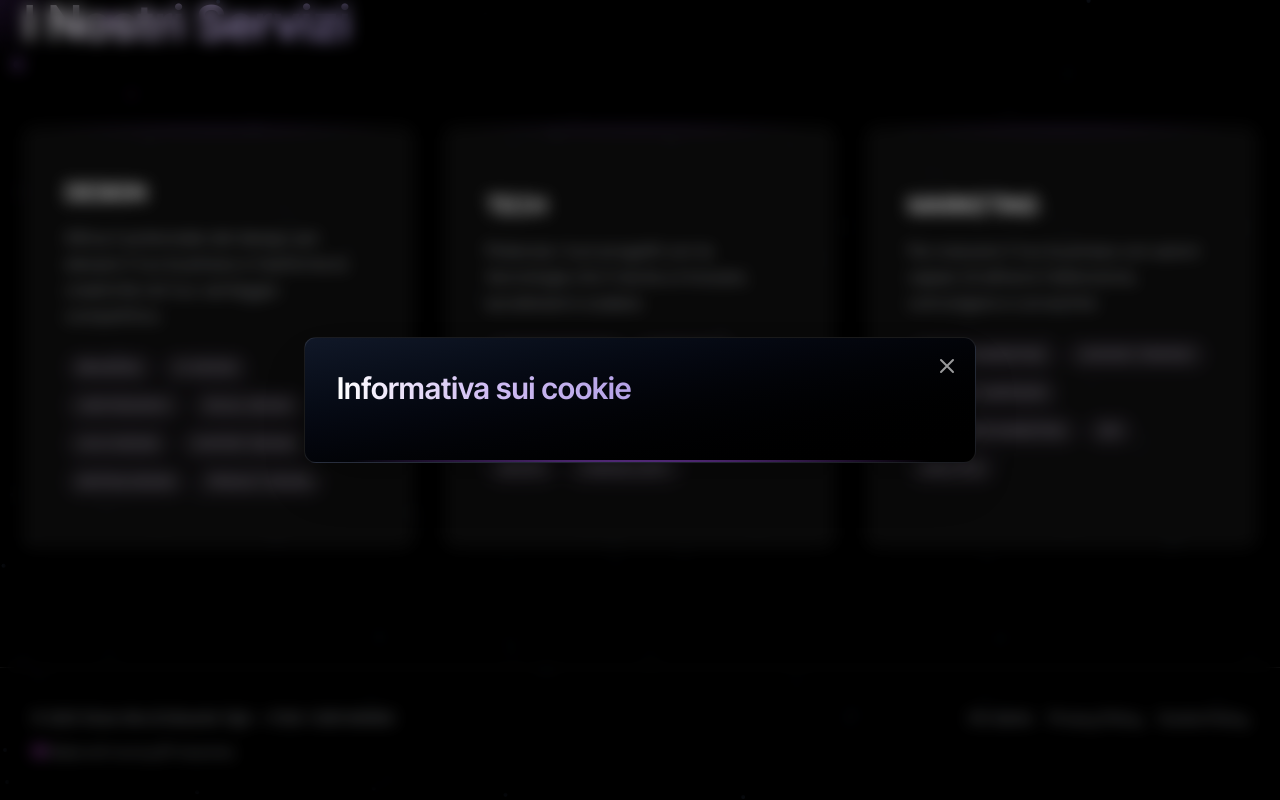
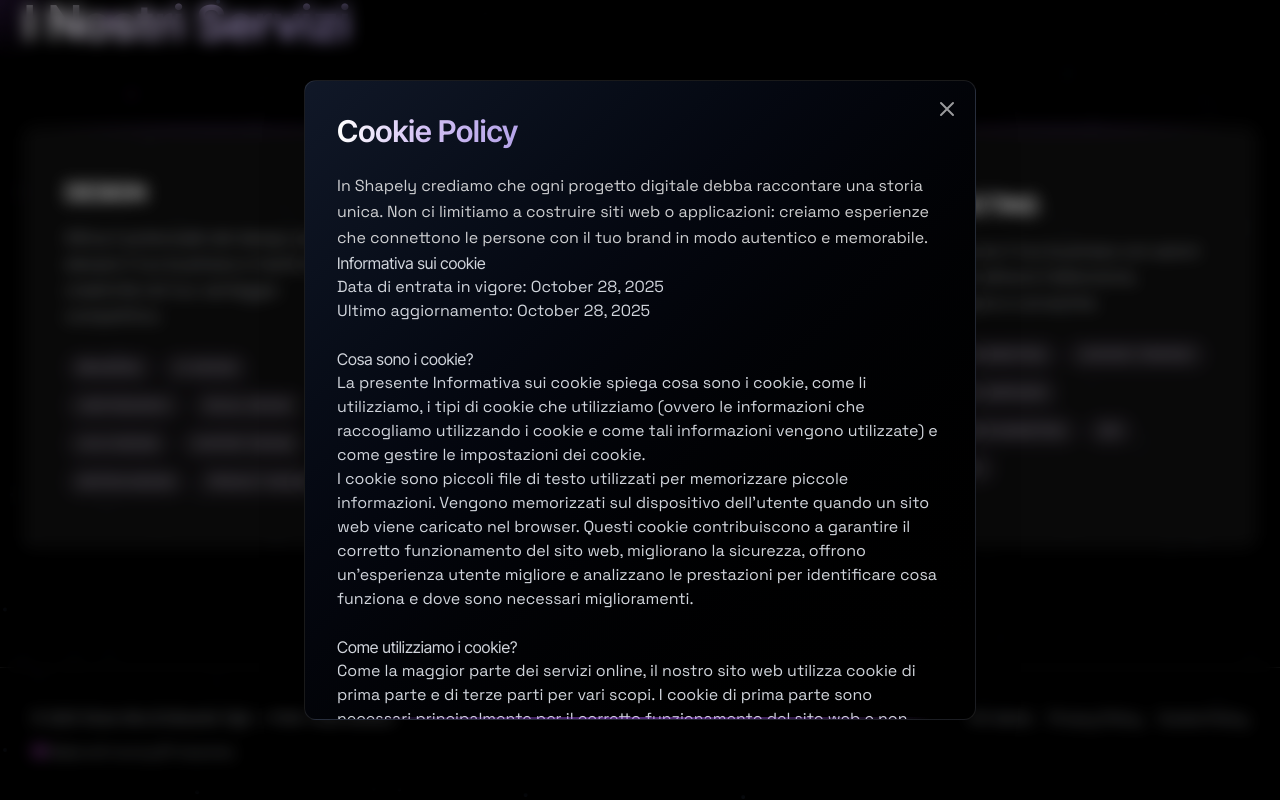
Before and after one commit to edotaje/shapely, a React (Vite) app: page / in a window 1280 px wide. Both pictures are taken after a click on the button "Cookie Policy". Shown: the part 1439-2239 px from the top of the page. Built offline with nearby package versions, Linux system fonts and the light colour scheme.

Commit message:
FIX cookie policy

```diff
--- a/src/components/layout/Footer.tsx
+++ b/src/components/layout/Footer.tsx
@@ -26,27 +26,6 @@ export default function Footer() {
             window.removeEventListener('hashchange', handleHashChange);
         };
     }, []);
-
-    // Carica lo script CookieYes quando il modal è aperto
-    useEffect(() => {
-        if (isCookieModalOpen) {
-            const script = document.createElement('script');
-            script.id = 'cky-cookie-policy';
-            script.type = 'text/javascript';
-            script.src = 'https://cdn-cookieyes.com/client_data/5776a8a9de613bf46d2a673b/cookie-policy/script.js';
-            script.async = true;
-
-            document.body.appendChild(script);
-
-            return () => {
-                // Rimuovi lo script quando il modal viene chiuso
-                const existingScript = document.getElementById('cky-cookie-policy');
-                if (existingScript) {
-                    existingScript.remove();
-                }
-            };
-        }
-    }, [isCookieModalOpen]);
 
     return (
         <footer className="py-10 border-t border-[#222]">
@@ -89,11 +68,51 @@ export default function Footer() {
 
             {/* Modal Cookie Policy */}
             <Modal isOpen={isCookieModalOpen} onClose={() => setIsCookieModalOpen(false)}>
-                <h3 className="text-3xl font-semibold gradient-text mb-6 w-fit">Informativa sui cookie</h3>
+                <h3 className="text-3xl font-semibold gradient-text mb-6 w-fit">Cookie Policy</h3>
                 <div className="text-white/80 space-y-4 leading-relaxed">
-                    {/* Contenitore per CookieYes cookie policy */}
-                    <div id="cookie-policy-container"></div>
+                    <p>
+                        In Shapely crediamo che ogni progetto digitale debba raccontare una storia unica.
+                        Non ci limitiamo a costruire siti web o applicazioni: creiamo esperienze che
+                        connettono le persone con il tuo brand in modo autentico e memorabile.
+                    </p>
                 </div>
+
+                {/* Start CookieYes cookie policy */}
+                <style>{`
+  a.cky-banner-element {
+    padding: 8px 30px;
+    background: #f8f9fa;
+    color: #858a8f;
+    border: 1px solid #dee2e6;
+    box-sizing: border-box;
+    border-radius: 2px;
+    cursor: pointer
+  }
+`}</style>
+                <h1 className="cookie-policy-h1">Informativa sui cookie</h1>
+                <div className="cookie-policy-date-container">
+                    <p>Data di entrata in vigore: October 28, 2025</p>
+                    <p>Ultimo aggiornamento: October 28, 2025</p>
+                </div>&nbsp;<h2>Cosa sono i cookie?</h2>
+                <div className="cookie-policy-p">
+                    <p>La presente Informativa sui cookie spiega cosa sono i cookie, come li utilizziamo, i tipi di cookie che utilizziamo (ovvero le informazioni che raccogliamo utilizzando i cookie e come tali informazioni vengono utilizzate) e come gestire le impostazioni dei cookie.</p>
+                    <p>I cookie sono piccoli file di testo utilizzati per memorizzare piccole informazioni. Vengono memorizzati sul dispositivo dell'utente quando un sito web viene caricato nel browser. Questi cookie contribuiscono a garantire il corretto funzionamento del sito web, migliorano la sicurezza, offrono un'esperienza utente migliore e analizzano le prestazioni per identificare cosa funziona e dove sono necessari miglioramenti.</p>
+                </div>&nbsp;<h2>Come utilizziamo i cookie?</h2>
+                <div className="cookie-policy-p">
+                    <p>Come la maggior parte dei servizi online, il nostro sito web utilizza cookie di prima parte e di terze parti per vari scopi. I cookie di prima parte sono necessari principalmente per il corretto funzionamento del sito web e non raccolgono dati personali identificabili.</p>
+                    <p>I cookie di terze parti utilizzati sul nostro sito web ci aiutano principalmente a comprendere le prestazioni del sito web, a tracciare il modo in cui interagisce con esso, a garantire la sicurezza dei nostri servizi, a fornire annunci pubblicitari pertinenti e a migliorare la sua esperienza complessiva, ottimizzando al contempo la velocità delle sue interazioni future con il nostro sito web.</p>
+                </div>&nbsp;<h2>Tipi di cookie utilizzati</h2>
+                <div className="cky-audit-table-element"></div>&nbsp;<h2 style={{ marginBottom: '20px' }}>Gestire le preferenze dei cookie</h2><a className="cky-banner-element">Preferenze relative al consenso</a><br />
+                <div>
+                    <p>È possibile modificare le impostazioni dei cookie in qualsiasi momento facendo clic sul tasto “Preferenze di consenso” in alto. Ciò consentirà di visualizzare nuovamente il banner di consenso ai cookie e di aggiornare le proprie preferenze o revocare immediatamente il proprio consenso.</p>
+                    <p>Inoltre, diversi browser offrono vari metodi per bloccare ed eliminare i cookie utilizzati dai siti web. È possibile modificare le impostazioni del browser per bloccare o eliminare i cookie. Di seguito sono riportati i link ai documenti di assistenza su come gestire ed eliminare i cookie nei principali browser web.</p>
+                    <p>Chrome: <a target="_blank" rel="noopener noreferrer" href="https://support.google.com/accounts/answer/32050">https://support.google.com/accounts/answer/32050</a></p>
+                    <p>Safari: <a target="_blank" rel="noopener noreferrer" href="https://support.apple.com/en-in/guide/safari/sfri11471/mac">https://support.apple.com/en-in/guide/safari/sfri11471/mac</a></p>
+                    <p>Firefox: <a target="_blank" rel="noopener noreferrer" href="https://support.mozilla.org/en-US/kb/clear-cookies-and-site-data-firefox?redirectslug=delete-cookies-remove-info-websites-stored&redirectlocale=en-US">https://support.mozilla.org/en-US/kb/clear-cookies-and-site-data-firefox?redirectslug=delete-cookies-remove-info-websites-stored&redirectlocale=en-US</a></p>
+                    <p>Internet Explorer: <a target="_blank" rel="noopener noreferrer" href="https://support.microsoft.com/en-us/topic/how-to-delete-cookie-files-in-internet-explorer-bca9446f-d873-78de-77ba-d42645fa52fc">https://support.microsoft.com/en-us/topic/how-to-delete-cookie-files-in-internet-explorer-bca9446f-d873-78de-77ba-d42645fa52fc</a></p>
+                    <p>Qualora si stia utilizzando un browser web diverso, si prega di fare riferimento alla documentazione di assistenza ufficiale.</p>
+                </div>&nbsp;<p className="cookie-policy-p"> Informativa sui cookie generata da <a target="_blank" rel="noopener noreferrer" href="https://www.cookieyes.com/?utm_source=CP&utm_medium=footer&utm_campaign=UW">CookieYes - Generatore di informative sui cookie</a></p>
+                {/* End CookieYes cookie policy */}
             </Modal>
 
 
```
